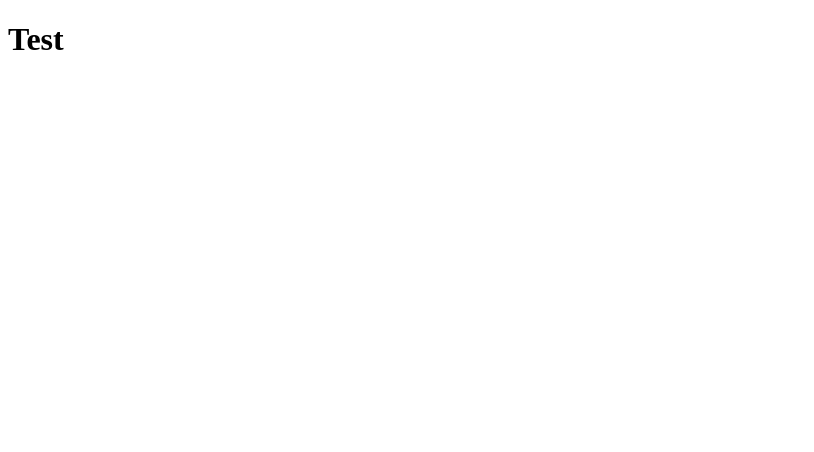
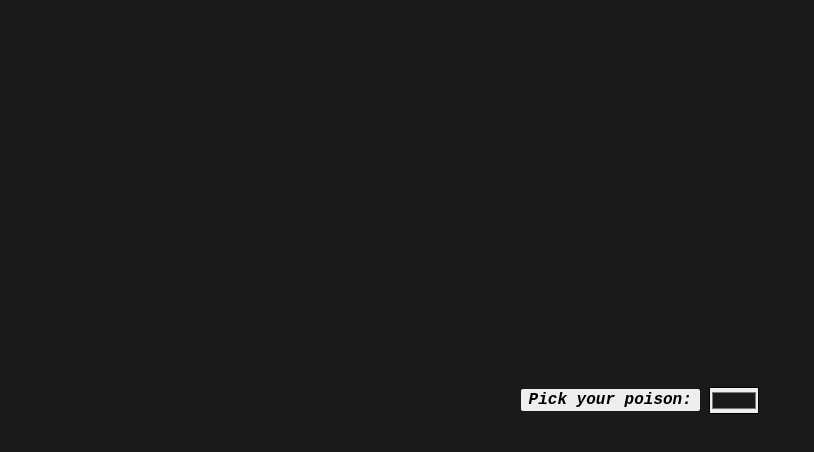
Before and after one commit to kerbethecoder/color-picker, a plain HTML site: page index.html in a window 1280 px wide. Shown: the whole page, without its empty margins (0-814 px from the left). Drawn offline with Linux system fonts and the light colour scheme.

Commit message:
finished v1

```diff
--- a/index.html
+++ b/index.html
@@ -3,9 +3,14 @@
   <head>
     <meta charset="UTF-8" />
     <meta name="viewport" content="width=device-width, initial-scale=1.0" />
-    <title>Document</title>
+    <link rel="stylesheet" type="text/css" href="style.css" />
+    <link rel="shortcut icon" href="favicon.png" type="image/x-icon" />
+    <title>Color Picker</title>
   </head>
   <body>
-    <h1>Test</h1>
+    <label for="chosenColor">Pick your poison:</label>&nbsp;
+    <input type="color" id="chosenColor" value="#1A1A1A" />
+
+    <script src="index.js"></script>
   </body>
 </html>
--- /dev/null
+++ b/index.js
@@ -0,0 +1,10 @@
+const colorInput = document.getElementById('chosenColor');
+
+function changeBackgroundColor() {
+  const selectedColor = colorInput.value;
+  document.body.style.backgroundColor = selectedColor;
+}
+
+colorInput.addEventListener('input', changeBackgroundColor);
+
+changeBackgroundColor();
--- /dev/null
+++ b/style.css
@@ -0,0 +1,24 @@
+* {
+  margin: 0;
+  padding: 0;
+  box-sizing: border-box;
+  background-color: #eeeeee;
+}
+
+body {
+  display: flex;
+  justify-content: center;
+  align-items: center;
+
+  font-family: monospace;
+  font-size: 16px;
+  font-weight: bold;
+  font-style: italic;
+
+  height: 100vh;
+}
+
+label {
+  padding: 2px 8px;
+  border-radius: 2px;
+}
```
Also changed, not shown: favicon.png (added).
